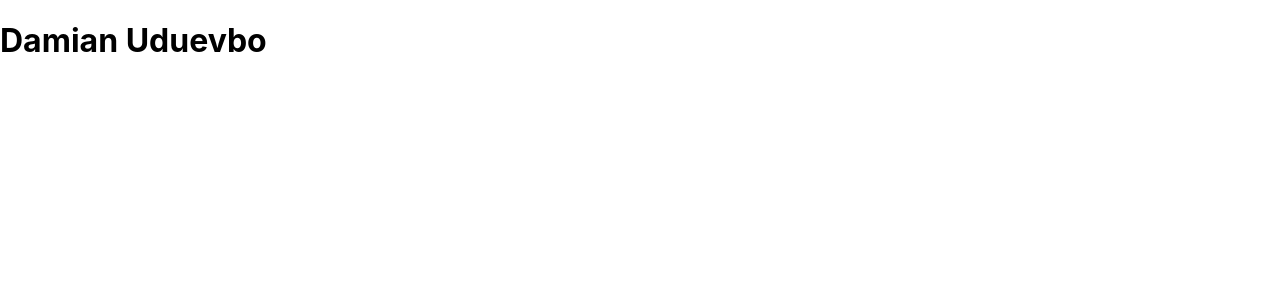
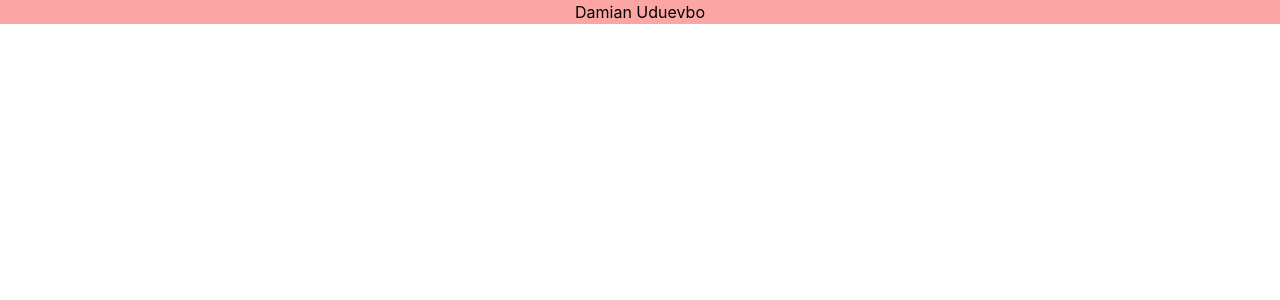
Before and after one commit to DamianUduevbo/new-website, a React (Create React App) app: page / in a window 1280 px wide. Shown: the top 300 px of the page. Built offline with nearby package versions, Linux system fonts and the light colour scheme.

Commit message:
tailwind implemented

```diff
--- /dev/null
+++ b/postcss.config.js
@@ -0,0 +1,6 @@
+module.exports = {
+  plugins: {
+    tailwindcss: {},
+    autoprefixer: {},
+  },
+}
--- a/src/App.css
+++ b/src/App.css
@@ -1,3 +1,4 @@
+
 .App {
   text-align: center;
 }
--- a/src/App.tsx
+++ b/src/App.tsx
@@ -3,7 +3,7 @@ import Header from './Header';
 
 function App() {
   return (
-    <div>
+    <div className='App bg-red-300'>
       <Header title='Damian Uduevbo'/>
     </div>
   );
--- a/src/index.css
+++ b/src/index.css
@@ -1,3 +1,7 @@
+@tailwind base;
+@tailwind components;
+@tailwind utilities;
+
 body {
   margin: 0;
   font-family: -apple-system, BlinkMacSystemFont, 'Segoe UI', 'Roboto', 'Oxygen',
--- /dev/null
+++ b/tailwind.config.js
@@ -0,0 +1,10 @@
+/** @type {import('tailwindcss').Config} */
+module.exports = {
+  content: [
+    "./src/**/*.{js,jsx,ts,tsx}",
+  ],
+  theme: {
+    extend: {},
+  },
+  plugins: [],
+}
```
